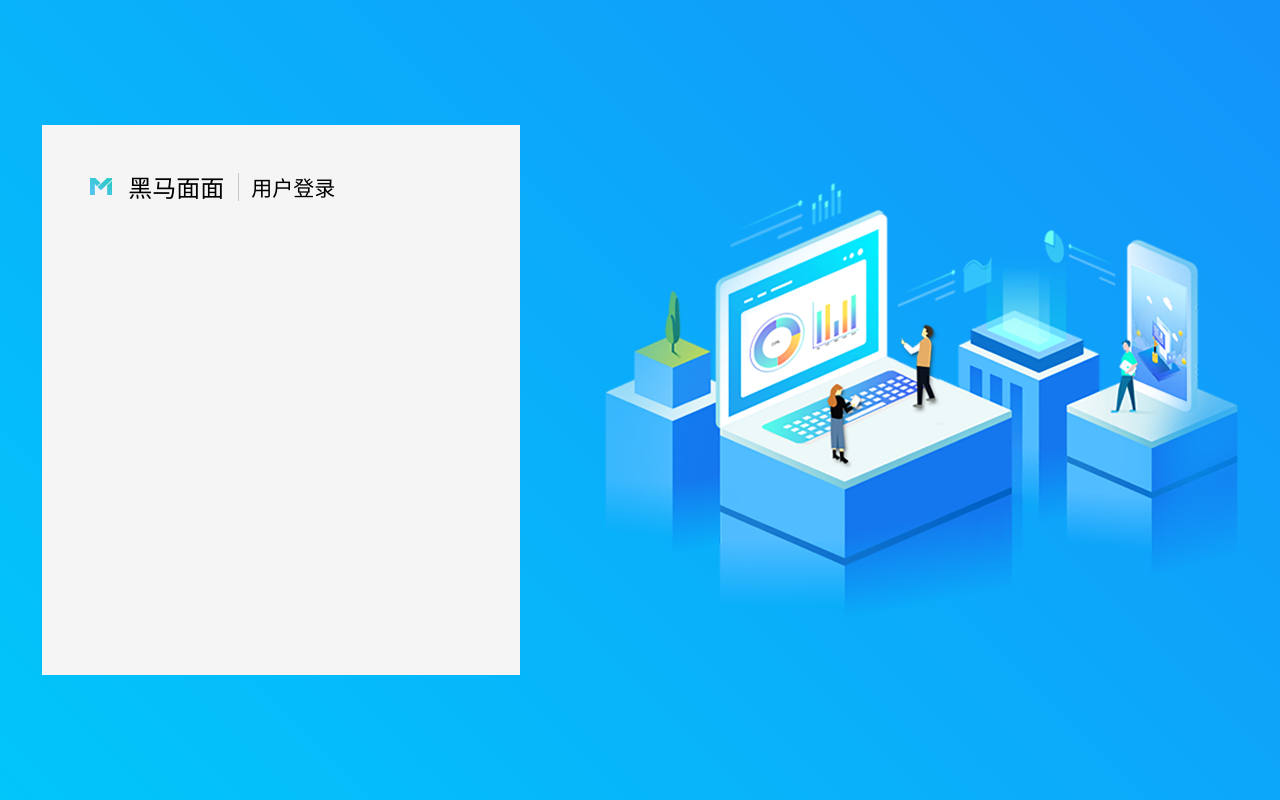
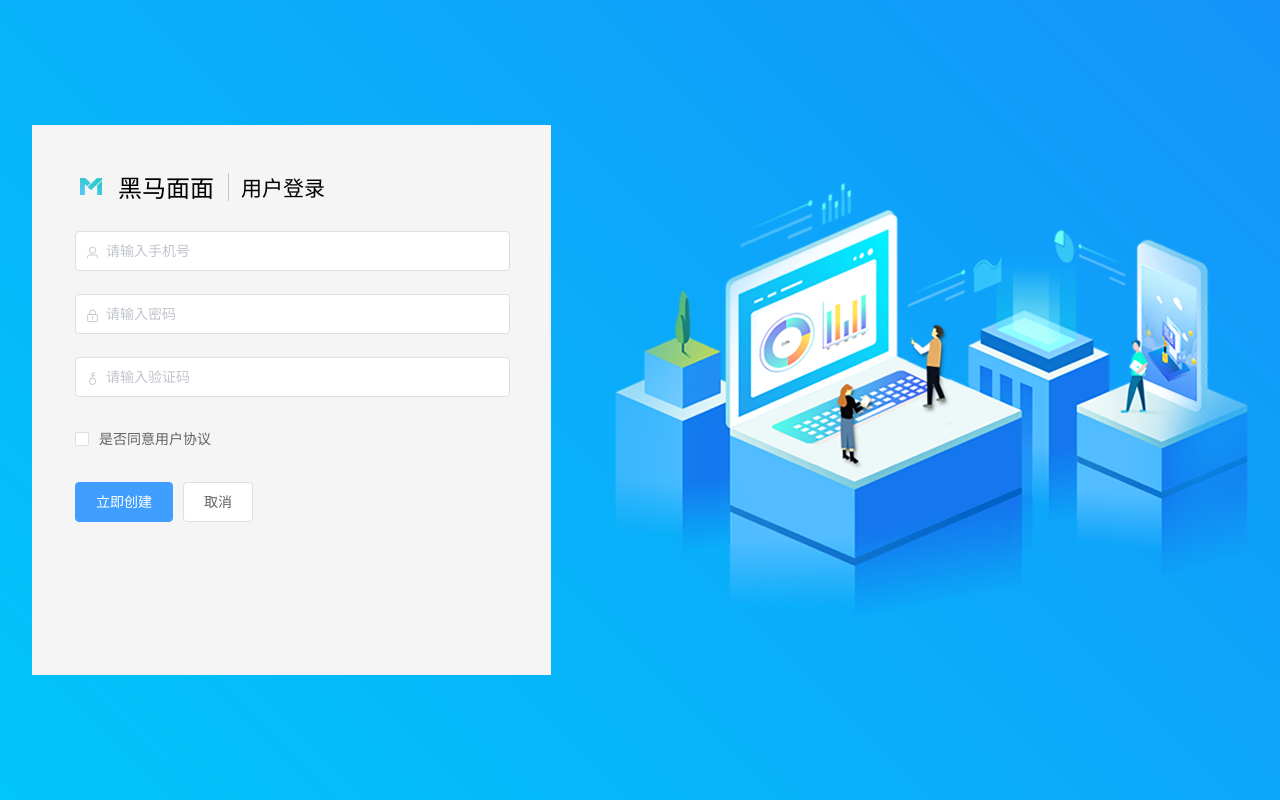
Before and after one commit to JaysonChan/heimamm46, a Vue app: page / in a window 1280 px wide. Built offline with nearby package versions, Linux system fonts and the light colour scheme.

Commit message:
登录模块 - 表单布局 - 输入框

```diff
--- a/src/view/login/login.vue
+++ b/src/view/login/login.vue
@@ -10,6 +10,28 @@
               <span class="line"></span>
               <span class="sub-title">用户登录</span>
           </div>
+          <!-- 表单 -->
+          <el-form ref="form" :model="loginForm" label-width="43px">
+              <!-- 手机号 -->
+            <el-form-item>
+                <el-input prefix-icon="el-icon-user" placeholder="请输入手机号" v-model="loginForm.phone"></el-input>
+            </el-form-item>
+            <!-- 密码 -->
+            <el-form-item>
+                <el-input prefix-icon="el-icon-lock" placeholder="请输入密码" v-model="loginForm.password"></el-input>
+            </el-form-item>
+            <!-- 验证码 -->
+            <el-form-item>
+                <el-input prefix-icon="el-icon-key" placeholder="请输入验证码" v-model="loginForm.loginCode"></el-input>
+            </el-form-item>
+            <el-form-item>
+                <el-checkbox v-model="loginForm.isChecked">是否同意用户协议</el-checkbox>
+            </el-form-item>
+            <el-form-item>
+                <el-button type="primary" >立即创建</el-button>
+                <el-button>取消</el-button>
+            </el-form-item>
+        </el-form>
       </div>
       <!-- 右侧的图片 -->
       <img src="../../assets/login_banner_ele.png" alt="">
@@ -19,7 +41,21 @@
 <script>
 export default {
    //组件名
-   name:'login'
+   name:'login',
+   data() {
+       return {
+           loginForm:{
+            // 手机号
+            phone:"",
+            // 密码
+            password:"",
+            // 验证码
+            loginCode:"",
+            // 是否勾选
+            isChecked:""
+           }
+       }
+   },
 }
 </script>
 
@@ -33,15 +69,19 @@ export default {
     align-items: center;
     /* 左右均分 */
     justify-content: space-around;
+    // 左侧盒子
     .left-box {
     width: 478px;
     background-color: #F5F5F5;
     height: 550px;
+    padding-right: 41px;
+    block-size: border-box;
     .title-box {
         align-items: center;
         display: flex;
         margin-top: 44px;
         margin-left: 48px;
+        margin-bottom: 27px;
         .logo{}
         .title{
             font-size: 24px;
```
Also changed, not shown: src/assets/login_captcha.png (added).
